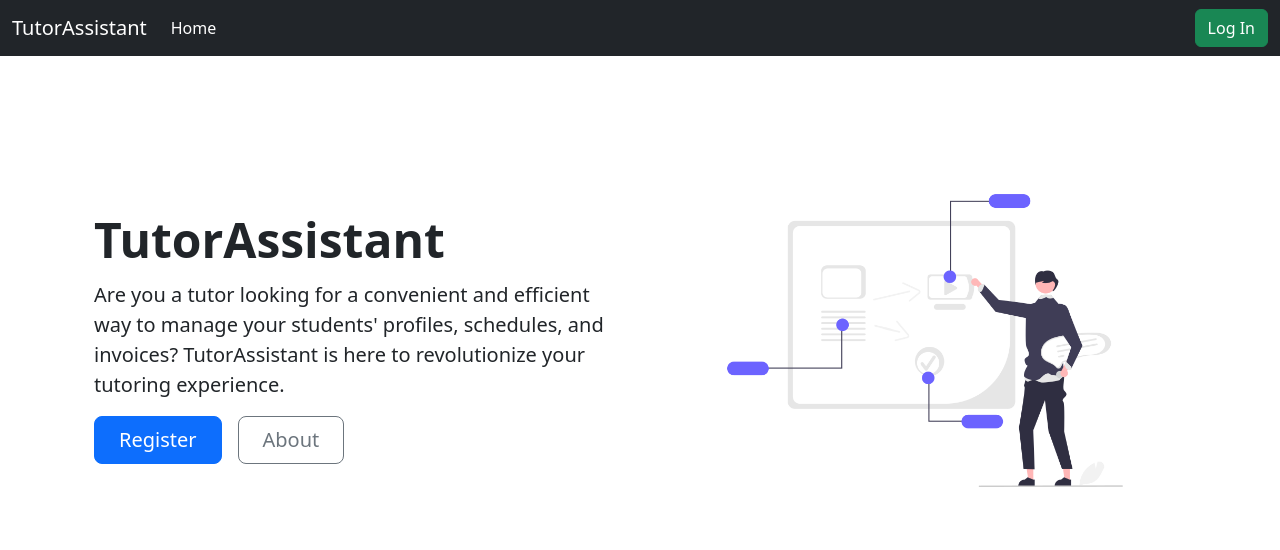
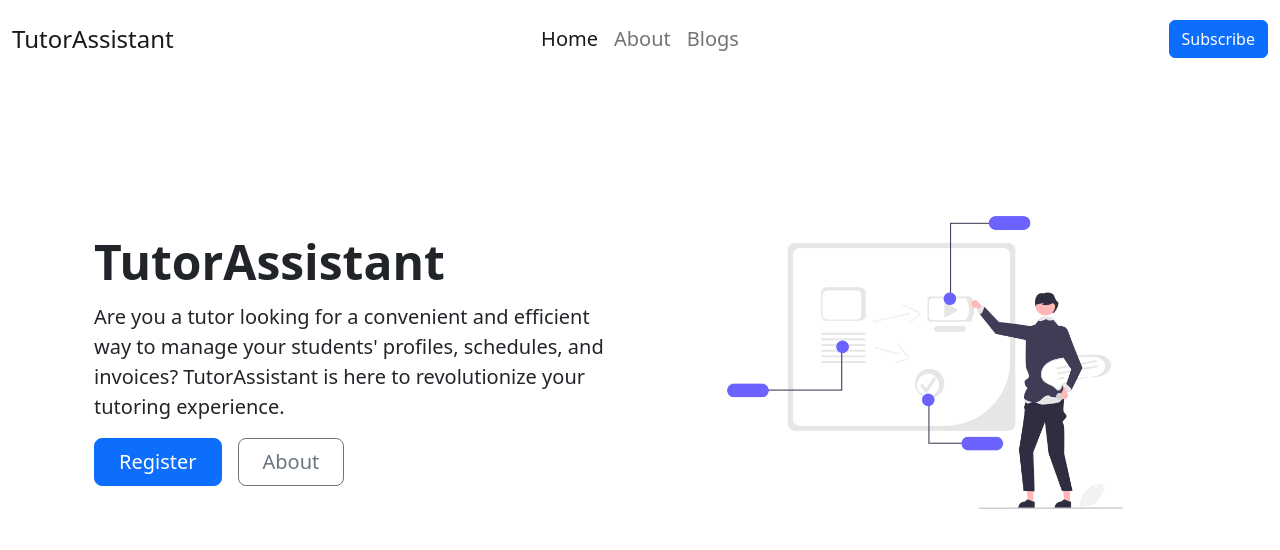
Before and after one commit to louiskwt/tutor_assistant, a Django app: page / in a window 1280 px wide. Shown: the top 550 px of the page. Run offline with Django 4.2, Linux system fonts and the light colour scheme.

Commit message:
redesigned navbar

```diff
--- a/templates/base.html
+++ b/templates/base.html
@@ -9,37 +9,41 @@
     <link href="https://cdn.jsdelivr.net/npm/bootstrap@5.2.3/dist/css/bootstrap.min.css" rel="stylesheet" integrity="sha384-rbsA2VBKQhggwzxH7pPCaAqO46MgnOM80zW1RWuH61DGLwZJEdK2Kadq2F9CUG65" crossorigin="anonymous" />
   </head>
   <body>
-    <nav class="navbar navbar-dark bg-dark navbar-expand-lg">
+    <nav class="navbar navbar-expand-lg bg-body-tertiary rounded py-3" aria-label="Thirteenth navbar example">
       <div class="container-fluid">
-        <a class="navbar-brand" href="#">TutorAssistant</a>
-        <button class="navbar-toggler" type="button" data-bs-toggle="collapse" data-bs-target="#navbarSupportedContent" aria-controls="navbarSupportedContent" aria-expanded="false" aria-label="Toggle navigation">
+        <button class="navbar-toggler collapsed" type="button" data-bs-toggle="collapse" data-bs-target="#navbarsExample11" aria-controls="navbarsExample11" aria-expanded="false" aria-label="Toggle navigation">
           <span class="navbar-toggler-icon"></span>
         </button>
-        <div class="collapse navbar-collapse" id="navbarSupportedContent">
-          <ul class="navbar-nav me-auto mb-2 mb-lg-0">
+
+        <!-- Center Icon In Mobile -->
+        <div class="d-flex d-lg-none">
+          <a class="navbar-brand col-lg-3 ms-0 fs-3" href="{% url 'home' %}">TutorAssistant</a>
+        </div>
+
+        <div class="navbar-collapse d-lg-flex collapse" id="navbarsExample11">
+          <a class="navbar-brand col-lg-3 fs-4 me-0" href="{% url 'home' %}">TutorAssistant</a>
+          <ul class="navbar-nav col-lg-6 fs-5 justify-content-lg-center">
             <li class="nav-item">
-              <a class="nav-link active" aria-current="page" href="/">Home</a>
+              <a class="nav-link active" aria-current="page" href="{% url 'home' %}">Home</a>
             </li>
-            <!-- <li class="nav-item">
-              <a class="nav-link" href="#">Link</a>
+            <li class="nav-item">
+              <a class="nav-link" href="#">About</a>
             </li>
-            <li class="nav-item dropdown">
-              <a class="nav-link dropdown-toggle" href="#" role="button" data-bs-toggle="dropdown" aria-expanded="false"> Dropdown </a>
+            <li class="nav-item">
+              <a class="nav-link" href="#">Blogs</a>
+            </li>
+            <!-- <li class="nav-item dropdown">
+              <a class="nav-link dropdown-toggle" href="#" data-bs-toggle="dropdown" aria-expanded="false">Dropdown</a>
               <ul class="dropdown-menu">
                 <li><a class="dropdown-item" href="#">Action</a></li>
                 <li><a class="dropdown-item" href="#">Another action</a></li>
-                <li><hr class="dropdown-divider" /></li>
                 <li><a class="dropdown-item" href="#">Something else here</a></li>
               </ul>
             </li> -->
           </ul>
-          <div class="d-flex">
-            <button class="btn btn-success" type="submit">Log In</button>
+          <div class="d-lg-flex col-lg-3 justify-content-lg-end">
+            <button class="btn btn-primary">Subscribe</button>
           </div>
-          <!-- <form class="d-flex" role="search">
-            <input class="form-control me-2" type="search" placeholder="Search" aria-label="Search" />
-            <button class="btn btn-outline-success" type="submit">Search</button>
-          </form> -->
         </div>
       </div>
     </nav>
```
